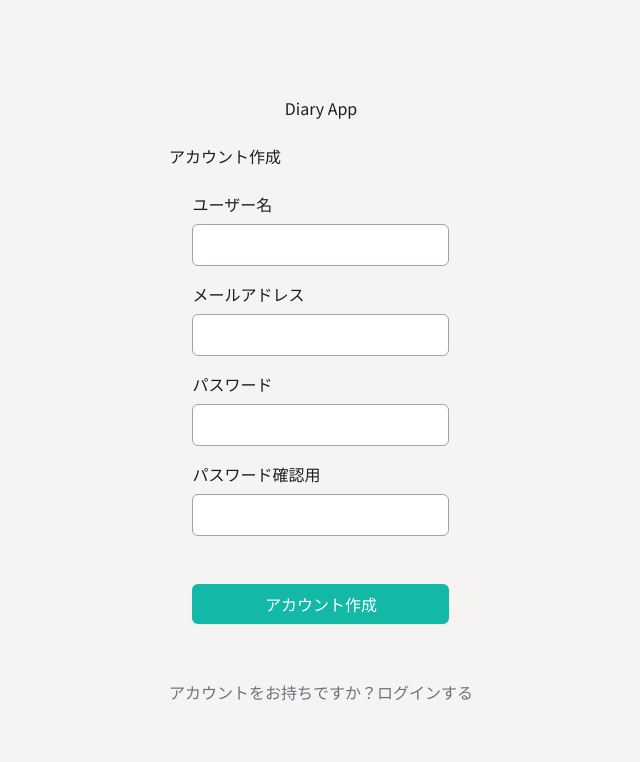
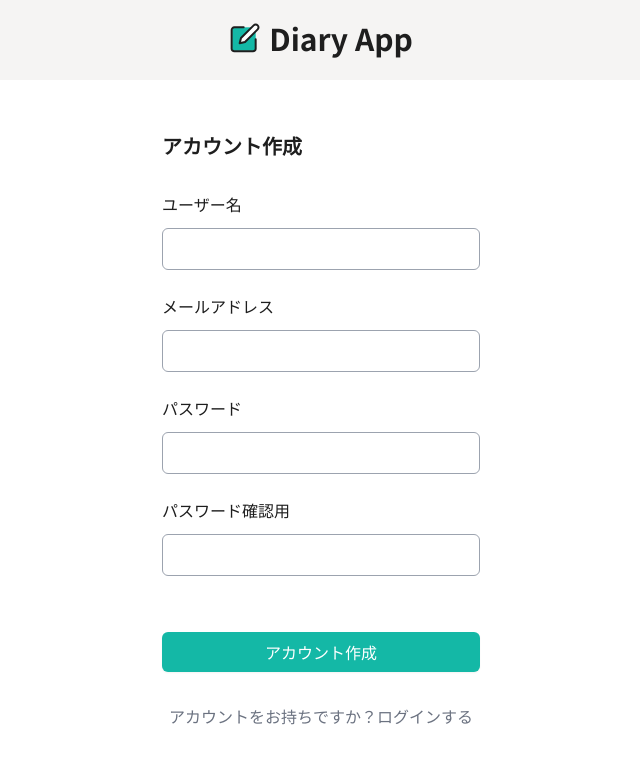
Before and after one commit to diary-app-0910/diaryappfrontend, a Next.js app: page /signup in a window 1280 px wide. Shown: the top 762 px of the page, without its empty margins (319-959 px from the left). Built offline with nearby package versions, Linux system fonts and the light colour scheme.

Commit message:
サインアップページCSS実装

```diff
--- a/app/page.tsx
+++ b/app/page.tsx
@@ -38,7 +38,7 @@ export default function Home() {
 					<Image src='/img/logo-header.svg' alt='ロゴ' width={32} height={32} />
 					<h1 className='font-bold text-2xl lg:text-3xl'>Diary App</h1>
 				</div>
-				<div className='bg-white sm,md:w-[318px] lg:w-[658px] h-[520px] flex flex-col items-center justify-center p-6'>
+				<div className='bg-white sm,md:w-[318px] lg:w-[658px] h-[520px] flex flex-col items-center justify-center rounded-md p-6'>
 					<div className='w-[318px]'>
 						<h1 className='text-left font-bold w-full mb-4 text-xl mb-8'>ログイン</h1>
 						<form onSubmit={handleSubmit(onSubmit)} className='flex flex-col space-y-3'>
--- a/app/signup/page.tsx
+++ b/app/signup/page.tsx
@@ -1,10 +1,12 @@
 "use client"
+// サインアップ
 
 import React from 'react';
 import { useForm } from 'react-hook-form';
 import Button from '../components/elements/Button';
 import { signup } from '../api/Api';
 import Link from "next/link";
+import Image from 'next/image';
 
 // フォームデータの型を定義
 interface SignupForm {
@@ -39,9 +41,14 @@ const Page = () => {
     return (
         <main className='absolute inset-0 flex items-center justify-center'>
             <div className='flex flex-col items-center space-y-6'>
-                <h1>Diary App</h1>
-                <h1 className='text-left w-full'>アカウント作成</h1>
-                <form onSubmit={handleSubmit(onSubmit)} className='flex flex-col space-y-2'>
+                <div className='flex gap-2'>
+					<Image src='/img/logo-header.svg' alt='ロゴ' width={32} height={32} />
+					<h1 className='font-bold text-2xl lg:text-3xl'>Diary App</h1>
+				</div>
+                <div className='bg-white sm,md:w-[318px] lg:w-[658px] h-[700px] flex flex-col items-center justify-center rounded-md p-6'>
+                    <div className='w-[318px]'>
+                    <h1 className='text-left font-bold w-full mb-4 text-xl mb-8'>アカウント作成</h1>
+                        <form onSubmit={handleSubmit(onSubmit)} className='flex flex-col space-y-3'>
                             <label htmlFor='ユーザー名'>ユーザー名</label>
                             <input id='name' type='text' {...register('username', { required: '名前は必須です' })} className={inputClass()} />
                             <p>{errors.username?.message}</p>
@@ -68,12 +75,16 @@ const Page = () => {
 
                             <Button buttonName='アカウント作成' />
                         </form>
+                        <div className='flex justify-center'>
                             <Link
-                    className="font-medium text-gray-500 transition-colors hover:text-gray-900 dark:text-gray-400 dark:hover:text-gray-50"
+								className='text-center text-gray-500 transition-colors hover:text-gray-900 dark:text-gray-400 dark:hover:text-gray-50'
                                 href="/"
                                 >
                                 アカウントをお持ちですか？ログインする
                             </Link>
+                        </div>
+                    </div>
+                </div>
             </div>
         </main>
     );
```
Lines whose indentation alone changed are shown as unchanged.
